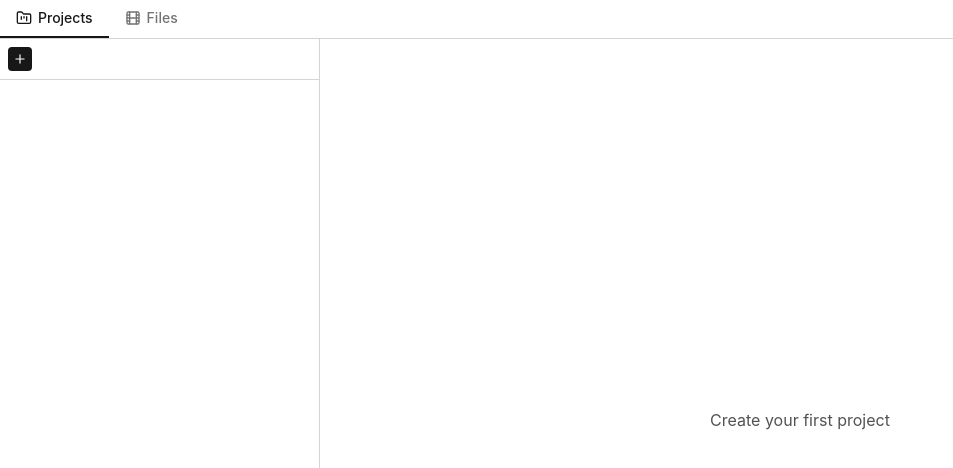
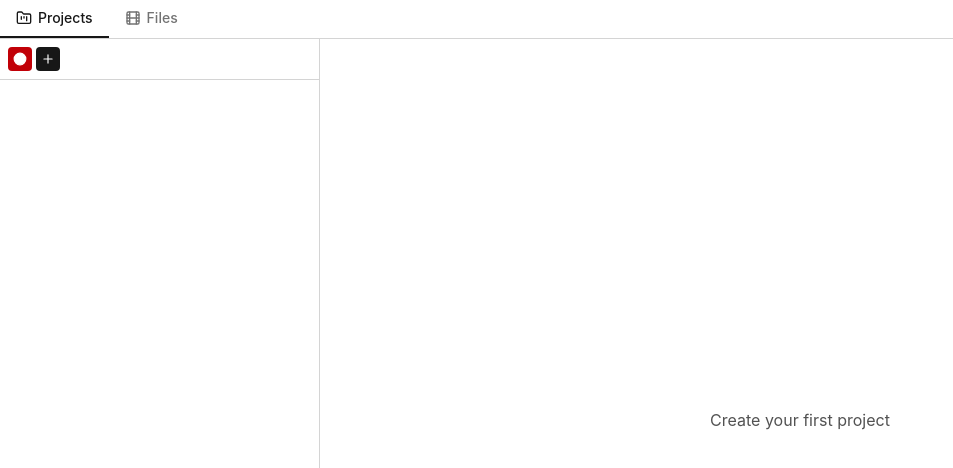
Before and after one commit to maslaknikolai/lilcut, a React (Vite) app: page /#/ in a window 1280 px wide. Shown: the top 468 px of the page, without its empty margins (0-953 px from the left). Built offline with nearby package versions, Linux system fonts and the light colour scheme.

Commit message:
RecordControls

```diff
--- a/src/SidebarActionButton.tsx
+++ b/src/ActionButton.tsx
@@ -1,12 +1,12 @@
 import type { ReactNode } from 'react'
 
-type SidebarActionButtonProps = {
+type ActionButtonProps = {
   onClick: () => void
   className: string
   children: ReactNode
 }
 
-export function SidebarActionButton({ onClick, className, children }: SidebarActionButtonProps) {
+export function ActionButton({ onClick, className, children }: ActionButtonProps) {
   return (
     <button
       type="button"
--- a/src/MediaFilesSidebar.tsx
+++ b/src/MediaFilesSidebar.tsx
@@ -2,8 +2,7 @@ import { useEffect, useEffectEvent } from 'react'
 import { useAtom } from 'jotai'
 import { mediaFilesAtom, selectedMediaFileIdAtom } from './atoms'
 import { MediaFileItem } from './MediaFileItem'
-import { PauseResumeButton } from './PauseResumeButton'
-import { RecordButton } from './RecordButton'
+import { RecordControls } from './RecordControls'
 import { Sidebar } from './Sidebar'
 import { SidebarActions } from './SidebarActions'
 import { SortingList } from './SortingList'
@@ -29,8 +28,7 @@ export function MediaFilesSidebar() {
   return (
     <Sidebar>
       <SidebarActions>
-        <RecordButton />
-        <PauseResumeButton />
+        <RecordControls />
         <UploadMediaFileButton />
       </SidebarActions>
 
--- a/src/NewProjectButton.tsx
+++ b/src/NewProjectButton.tsx
@@ -1,7 +1,7 @@
 import { useSetAtom } from 'jotai'
 import { Plus } from 'lucide-react'
 import { projectsAtom, selectedProjectIdAtom } from './atoms'
-import { SidebarActionButton } from './SidebarActionButton'
+import { ActionButton } from './ActionButton'
 
 export function NewProjectButton() {
   const setProjects = useSetAtom(projectsAtom)
@@ -14,11 +14,11 @@ export function NewProjectButton() {
   }
 
   return (
-    <SidebarActionButton
+    <ActionButton
       onClick={handleClick}
       className="bg-neutral-900 text-white hover:bg-neutral-800"
     >
       <Plus size={14} />
-    </SidebarActionButton>
+    </ActionButton>
   )
 }
--- a/src/PauseResumeButton.tsx
+++ b/src/PauseResumeButton.tsx
@@ -1,5 +1,5 @@
 import { Pause, Play } from 'lucide-react'
-import { SidebarActionButton } from './SidebarActionButton'
+import { ActionButton } from './ActionButton'
 import { useScreenRecordingContext } from './useScreenRecordingContext'
 
 export function PauseResumeButton() {
@@ -10,7 +10,7 @@ export function PauseResumeButton() {
   }
 
   return (
-    <SidebarActionButton
+    <ActionButton
       onClick={() => (isPaused ? resume() : pause())}
       className="bg-neutral-200 text-neutral-700 hover:bg-neutral-300 disabled:cursor-not-allowed disabled:opacity-50"
     >
@@ -25,6 +25,6 @@ export function PauseResumeButton() {
           fill="currentColor"
         />
       )}
-    </SidebarActionButton>
+    </ActionButton>
   )
 }
--- a/src/ProjectsSidebar.tsx
+++ b/src/ProjectsSidebar.tsx
@@ -3,6 +3,7 @@ import { useAtom } from 'jotai'
 import { projectsAtom, selectedProjectIdAtom } from './atoms'
 import { NewProjectButton } from './NewProjectButton'
 import { ProjectItem } from './ProjectItem'
+import { RecordControls } from './RecordControls'
 import { Sidebar } from './Sidebar'
 import { SidebarActions } from './SidebarActions'
 import { SortingList } from './SortingList'
@@ -27,6 +28,7 @@ export function ProjectsSidebar() {
   return (
     <Sidebar>
       <SidebarActions>
+        <RecordControls />
         <NewProjectButton />
       </SidebarActions>
 
--- a/src/RecordButton.tsx
+++ b/src/RecordButton.tsx
@@ -1,12 +1,12 @@
 import { Circle, Square } from 'lucide-react'
-import { SidebarActionButton } from './SidebarActionButton'
+import { ActionButton } from './ActionButton'
 import { useScreenRecordingContext } from './useScreenRecordingContext'
 
 export function RecordButton() {
   const { isRecording, start, stop } = useScreenRecordingContext()
 
   return (
-    <SidebarActionButton
+    <ActionButton
       onClick={() => (isRecording ? stop() : start())}
       className="bg-red-700 text-white hover:bg-red-800"
     >
@@ -18,6 +18,6 @@ export function RecordButton() {
           fill="currentColor"
         />
       )}
-    </SidebarActionButton>
+    </ActionButton>
   )
 }
--- /dev/null
+++ b/src/RecordControls.tsx
@@ -0,0 +1,11 @@
+import { PauseResumeButton } from './PauseResumeButton'
+import { RecordButton } from './RecordButton'
+
+export function RecordControls() {
+  return (
+    <>
+      <RecordButton />
+      <PauseResumeButton />
+    </>
+  )
+}
--- a/src/RecordingPipWindow.tsx
+++ b/src/RecordingPipWindow.tsx
@@ -1,7 +1,6 @@
 import { useEffect, useEffectEvent, useState } from 'react'
 import { createPortal } from 'react-dom'
-import { PauseResumeButton } from './PauseResumeButton'
-import { RecordButton } from './RecordButton'
+import { RecordControls } from './RecordControls'
 import { useScreenRecordingContext } from './useScreenRecordingContext'
 
 function copyStylesInto(pipDocument: Document) {
@@ -42,8 +41,7 @@ export function RecordingPipWindow() {
 
   return createPortal(
     <div className="flex gap-2 p-2">
-      <RecordButton />
-      <PauseResumeButton />
+      <RecordControls />
     </div>,
     pipWindow.document.body,
   )
--- a/src/UploadMediaFileButton.tsx
+++ b/src/UploadMediaFileButton.tsx
@@ -3,7 +3,7 @@ import { useSetAtom } from 'jotai'
 import { Upload } from 'lucide-react'
 import { mediaFilesAtom, selectedMediaFileIdAtom } from './atoms'
 import { writeOpfsFile } from './opfs'
-import { SidebarActionButton } from './SidebarActionButton'
+import { ActionButton } from './ActionButton'
 
 export function UploadMediaFileButton() {
   const setMediaFiles = useSetAtom(mediaFilesAtom)
@@ -28,12 +28,12 @@ export function UploadMediaFileButton() {
 
   return (
     <>
-      <SidebarActionButton
+      <ActionButton
         onClick={() => inputRef.current?.click()}
         className="border-neutral-300 text-neutral-700 hover:bg-neutral-100"
       >
         <Upload size={14} />
-      </SidebarActionButton>
+      </ActionButton>
 
       <input
         ref={inputRef}
```
